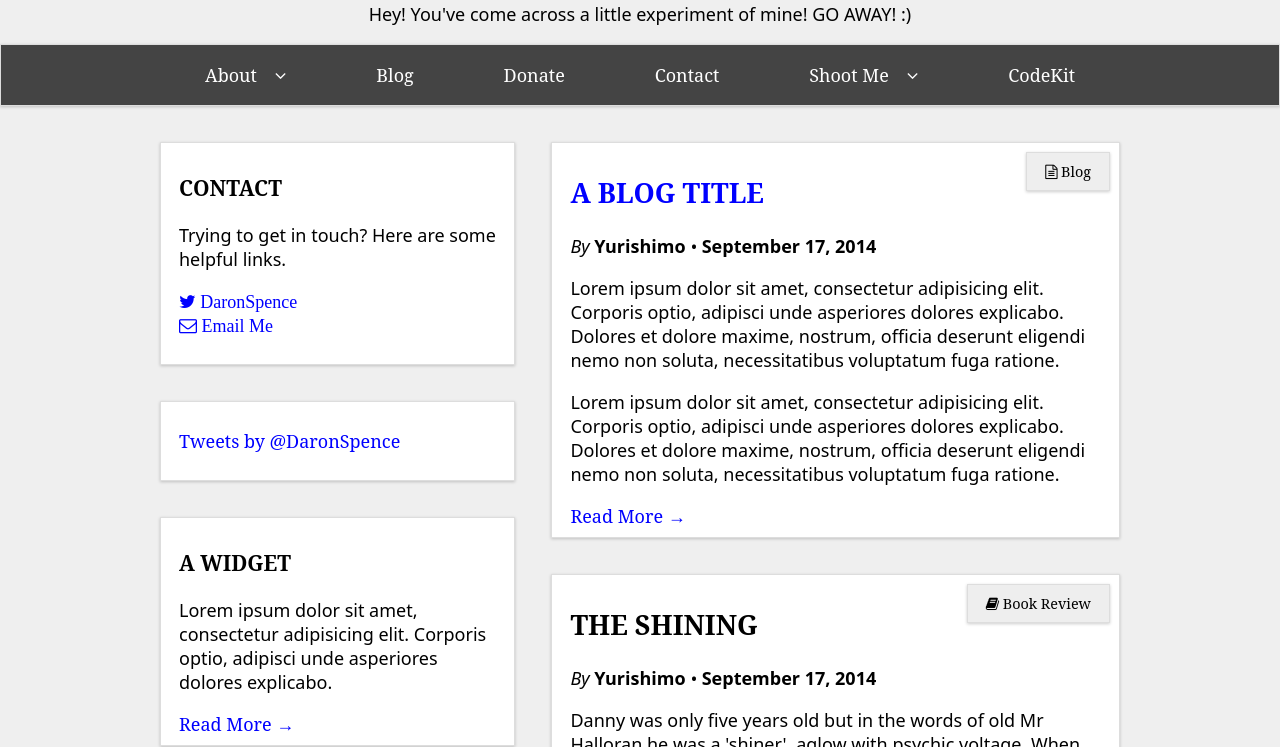
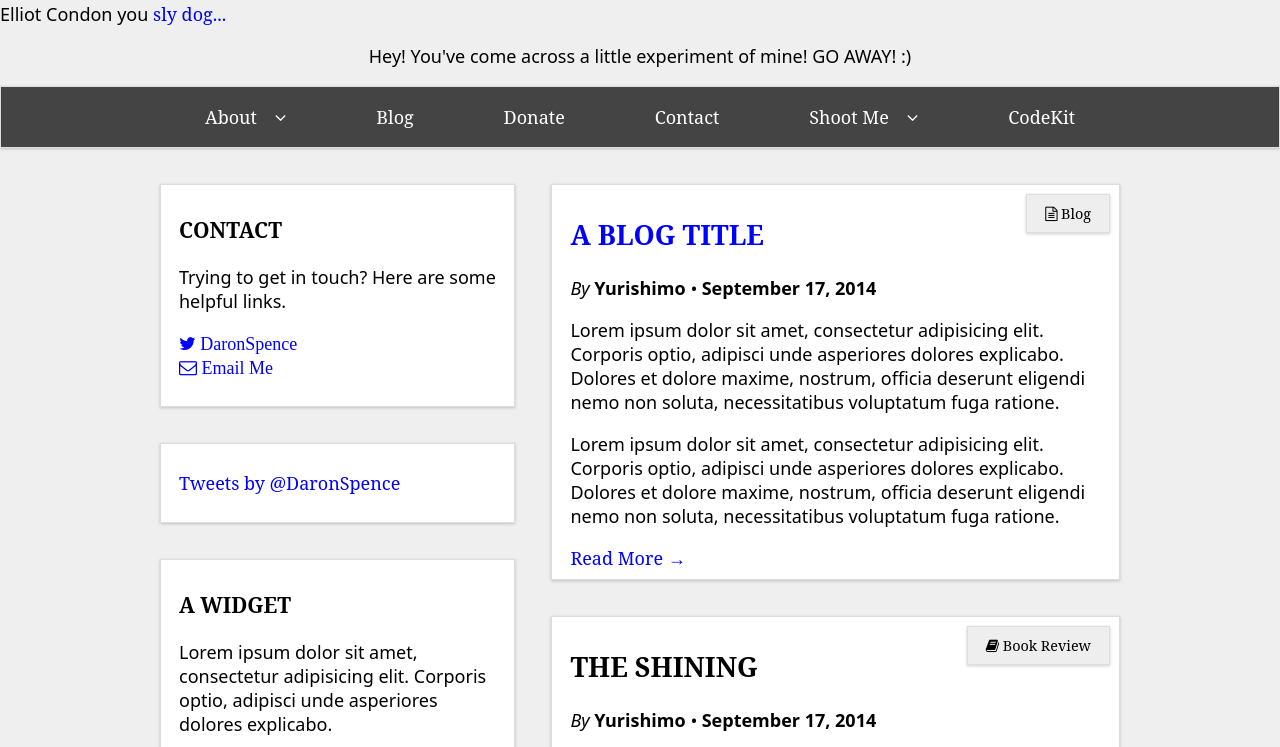
Before and after one commit to Daronspence/Daronspence.github.io, a plain HTML site: page index.html in a window 1280 px wide. Shown: the part 65-812 px from the top of the page. Drawn offline with Linux system fonts and the light colour scheme.

Commit message:
Secret stuff...

```diff
--- a/index.html
+++ b/index.html
@@ -7,6 +7,7 @@
 	</head>
 	<body>
 		<h1 class="container">Daron Spence</h1>
+		<p>Elliot Condon you <a href="http://i.imgur.com/oSFISNf.jpg">sly dog...</a></p>
 		<p style="text-align: center;">Hey! You've come across a little experiment of mine! GO AWAY! :)</p>
 		<nav role="navigation">
 			<ul id="main-nav" class="container">
```
